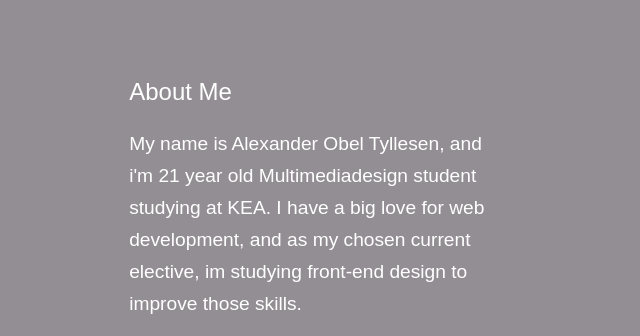
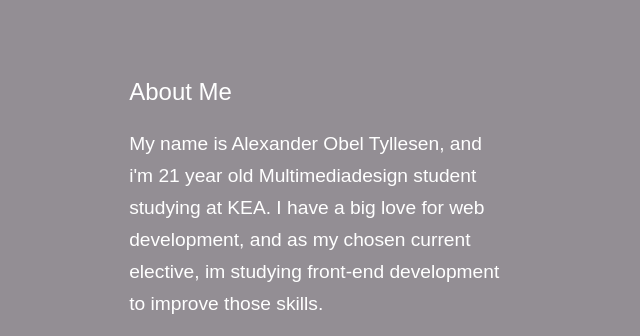
Before and after one commit to alex143r/portfolio, a website built with Parcel: page index.html in a window 1280 px wide. Shown: the part 880-1216 px from the top of the page, 612-1252 px from the left. Built offline with nearby package versions, Linux system fonts and the light colour scheme; a web font is replaced by a local one.

Commit message:
updated cv

```diff
--- a/index.html
+++ b/index.html
@@ -93,7 +93,7 @@ href="pic/aot_favicon_32.png"
         <p class="anim anim_up" data-delay=".5s">
           My name is Alexander Obel Tyllesen, and i'm 21 year old
           Multimediadesign student studying at KEA. I have a big love for web
-          development, and as my chosen current elective, im studying front-end design to improve those skills.
+          development, and as my chosen current elective, im studying front-end development to improve those skills.
         </p>
         <p class="anim anim_up" data-delay=".5s">As a passionate and hard working front-end developer, i love coding new solutions to different types of problems or requirements.
         </p>
```
